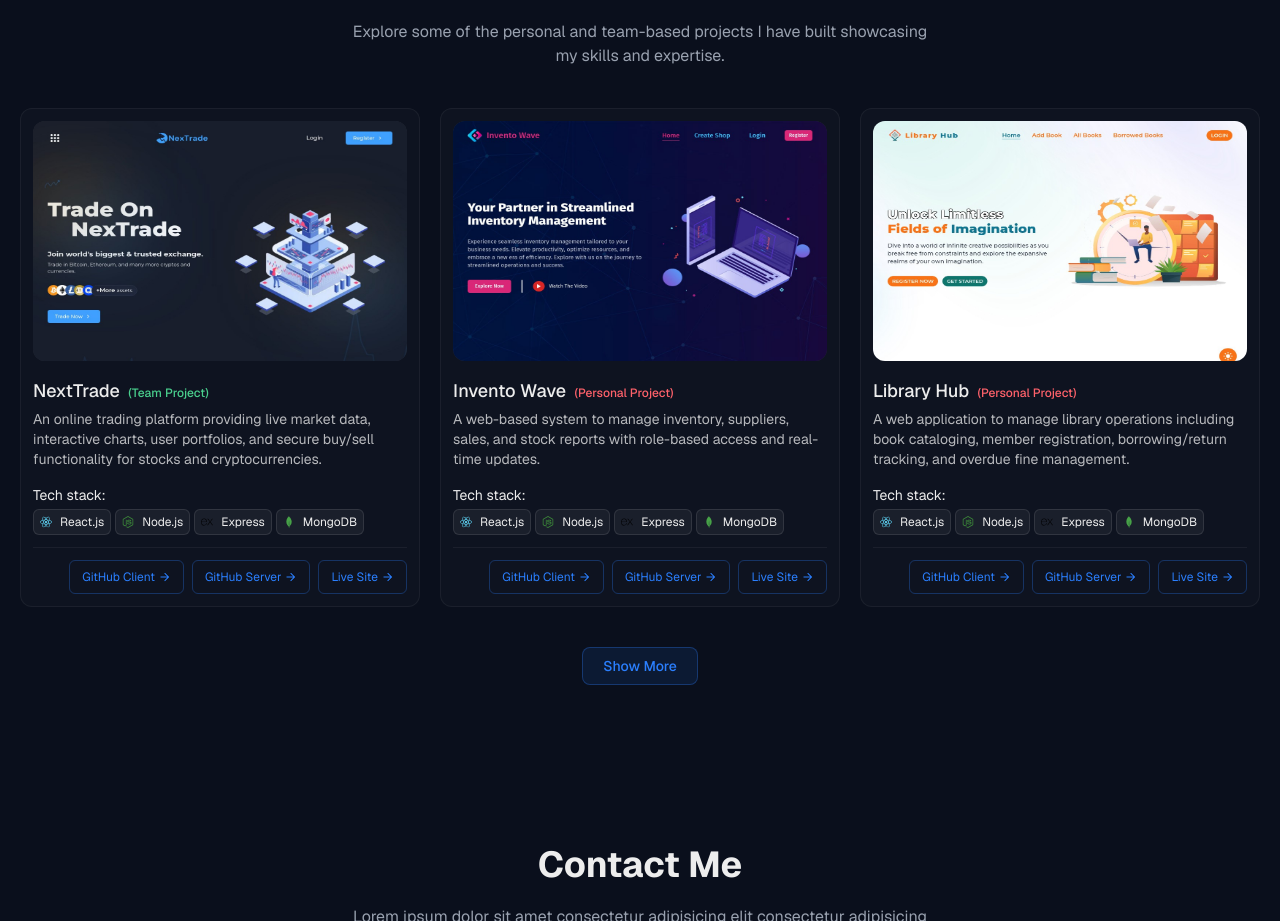
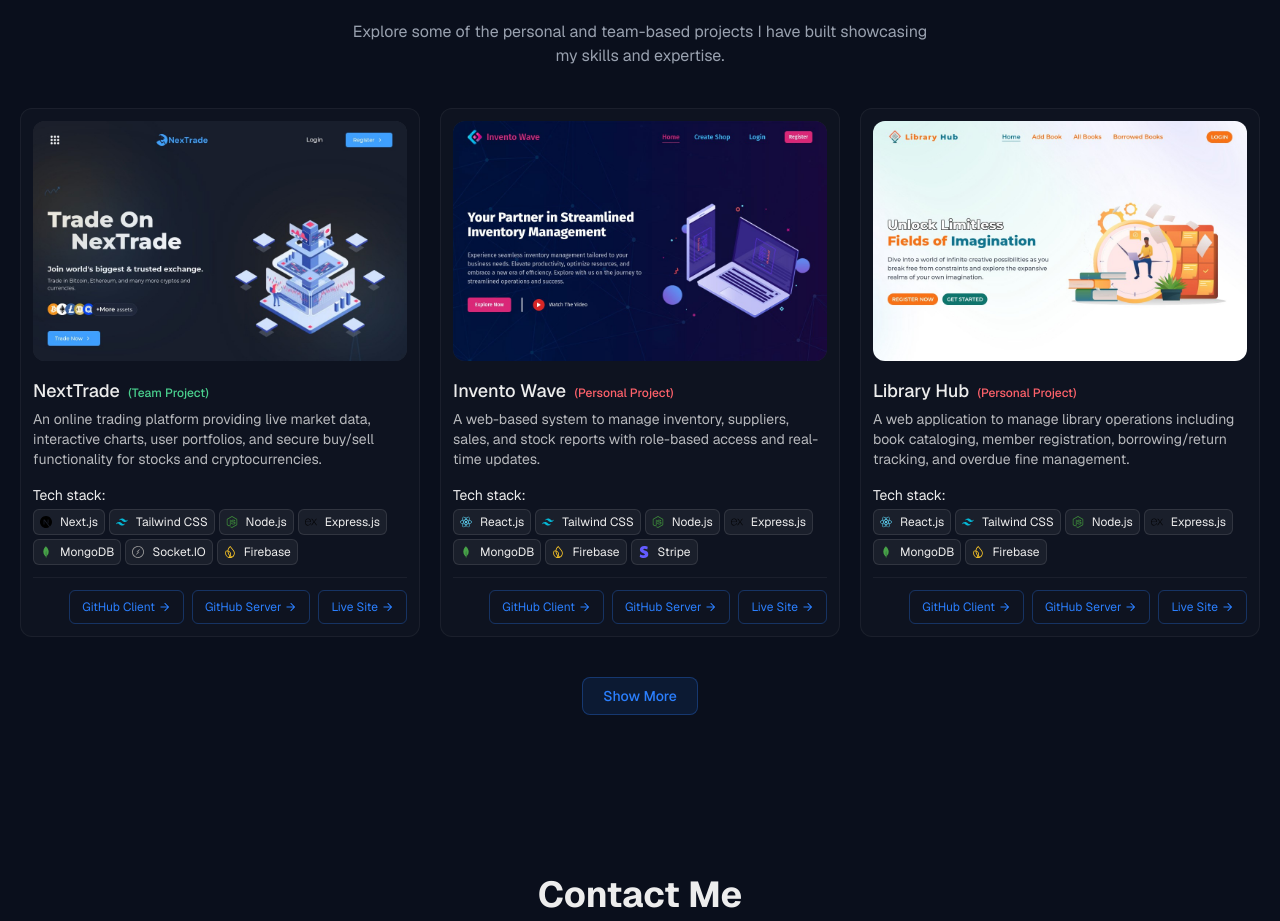
Before and after one commit to mdnuruzzamannirob/Portfolio, a Next.js app: page / in a window 1280 px wide. Shown: the part 2786-3707 px from the top of the page. Built offline with nearby package versions, Linux system fonts and the light colour scheme.

Commit message:
add link in project card

```diff
--- a/src/components/Projects.tsx
+++ b/src/components/Projects.tsx
@@ -36,19 +36,22 @@ const Projects = () => {
       <div className="grid grid-cols-1 gap-5 md:grid-cols-2 lg:grid-cols-3">
         {projects?.slice(0, visibleCount)?.map((project, index) => (
           <div
-            className="flex flex-col rounded-xl border border-white/5 bg-white/[2%] p-3"
+            className="group/card flex flex-col rounded-xl border border-white/5 bg-white/[2%] p-3"
             key={index}
           >
             <div className="flex-1 space-y-4 pb-3">
-              <div className="h-60 w-full rounded-xl bg-white/10">
+              <Link
+                href={project?.liveUrl}
+                className="block rounded-xl bg-white/10 transition group-hover/card:scale-[101%]"
+              >
                 <Image
                   alt=""
                   src={project?.image}
-                  width={500}
-                  height={500}
-                  className="size-full rounded-xl"
+                  width={374}
+                  height={240}
+                  className="h-60 w-full rounded-xl object-cover object-top"
                 />
-              </div>
+              </Link>
 
               <div className="space-y-1">
                 <h2 className="text-lg font-medium">
--- a/src/constants/projects.tsx
+++ b/src/constants/projects.tsx
@@ -1,5 +1,13 @@
 import { FaReact, FaNodeJs } from 'react-icons/fa';
-import { SiMongodb, SiExpress, SiNextdotjs, SiTailwindcss, SiSocketdotio } from 'react-icons/si';
+import {
+  SiMongodb,
+  SiExpress,
+  SiNextdotjs,
+  SiTailwindcss,
+  SiSocketdotio,
+  SiFirebase,
+  SiStripe,
+} from 'react-icons/si';
 
 export const projects = [
   {
@@ -7,10 +15,25 @@ export const projects = [
     description:
       'An online trading platform providing live market data, interactive charts, user portfolios, and secure buy/sell functionality for stocks and cryptocurrencies.',
     techStack: [
-      { name: 'React.js', icon: <FaReact className="size-full text-[#61DAFB]" /> },
+      {
+        name: 'Next.js',
+        icon: <SiNextdotjs className="size-full text-[#000000]" />,
+      },
+      {
+        name: 'Tailwind CSS',
+        icon: <SiTailwindcss className="size-full text-[#06B6D4]" />,
+      },
       { name: 'Node.js', icon: <FaNodeJs className="size-full text-[#3C873A]" /> },
-      { name: 'Express', icon: <SiExpress className="size-full text-[#000000]" /> },
+      { name: 'Express.js', icon: <SiExpress className="size-full text-[#000000]" /> },
       { name: 'MongoDB', icon: <SiMongodb className="size-full text-[#47A248]" /> },
+      {
+        name: 'Socket.IO',
+        icon: <SiSocketdotio className="size-full text-[#9C9C9C]" />,
+      },
+      {
+        name: 'Firebase',
+        icon: <SiFirebase className="size-full text-[#FFCA28]" />,
+      },
     ],
     image: '/nextrade.jpg',
     liveUrl: 'https://nextrade-front-end.vercel.app/',
@@ -26,9 +49,18 @@ export const projects = [
       'A web-based system to manage inventory, suppliers, sales, and stock reports with role-based access and real-time updates.',
     techStack: [
       { name: 'React.js', icon: <FaReact className="size-full text-[#61DAFB]" /> },
+      {
+        name: 'Tailwind CSS',
+        icon: <SiTailwindcss className="size-full text-[#06B6D4]" />,
+      },
       { name: 'Node.js', icon: <FaNodeJs className="size-full text-[#3C873A]" /> },
-      { name: 'Express', icon: <SiExpress className="size-full text-[#000000]" /> },
+      { name: 'Express.js', icon: <SiExpress className="size-full text-[#000000]" /> },
       { name: 'MongoDB', icon: <SiMongodb className="size-full text-[#47A248]" /> },
+      {
+        name: 'Firebase',
+        icon: <SiFirebase className="size-full text-[#FFCA28]" />,
+      },
+      { name: 'Stripe', icon: <SiStripe className="size-full text-[#635BFF]" /> },
     ],
     image: '/invento-wave.jpg',
     liveUrl: 'https://invento-wave.web.app/',
@@ -44,9 +76,17 @@ export const projects = [
       'A web application to manage library operations including book cataloging, member registration, borrowing/return tracking, and overdue fine management.',
     techStack: [
       { name: 'React.js', icon: <FaReact className="size-full text-[#61DAFB]" /> },
+      {
+        name: 'Tailwind CSS',
+        icon: <SiTailwindcss className="size-full text-[#06B6D4]" />,
+      },
       { name: 'Node.js', icon: <FaNodeJs className="size-full text-[#3C873A]" /> },
-      { name: 'Express', icon: <SiExpress className="size-full text-[#000000]" /> },
+      { name: 'Express.js', icon: <SiExpress className="size-full text-[#000000]" /> },
       { name: 'MongoDB', icon: <SiMongodb className="size-full text-[#47A248]" /> },
+      {
+        name: 'Firebase',
+        icon: <SiFirebase className="size-full text-[#FFCA28]" />,
+      },
     ],
     image: '/library-hub.jpg',
     liveUrl: 'https://library-hub-ef83f.web.app/',
@@ -61,9 +101,18 @@ export const projects = [
     description:
       'A modern car brand website featuring product showcases, model comparisons, booking test drives, and dealership locator.',
     techStack: [
-      { name: 'Next.js', icon: <SiNextdotjs className="size-full text-[#000000]" /> },
       { name: 'React.js', icon: <FaReact className="size-full text-[#61DAFB]" /> },
-      { name: 'Tailwind CSS', icon: <SiTailwindcss className="size-full text-[#06B6D4]" /> },
+      {
+        name: 'Tailwind CSS',
+        icon: <SiTailwindcss className="size-full text-[#06B6D4]" />,
+      },
+      { name: 'Node.js', icon: <FaNodeJs className="size-full text-[#3C873A]" /> },
+      { name: 'Express.js', icon: <SiExpress className="size-full text-[#000000]" /> },
+      { name: 'MongoDB', icon: <SiMongodb className="size-full text-[#47A248]" /> },
+      {
+        name: 'Firebase',
+        icon: <SiFirebase className="size-full text-[#FFCA28]" />,
+      },
     ],
     image: '/brand-shop.jpg',
     liveUrl: 'https://brand-shop-61d84.web.app/',
@@ -79,9 +128,14 @@ export const projects = [
       'A system to manage conferences with paper submission, peer review, schedules, and attendee registration.',
     techStack: [
       { name: 'React.js', icon: <FaReact className="size-full text-[#61DAFB]" /> },
-      { name: 'Node.js', icon: <FaNodeJs className="size-full text-[#3C873A]" /> },
-      { name: 'Express', icon: <SiExpress className="size-full text-[#000000]" /> },
-      { name: 'MongoDB', icon: <SiMongodb className="size-full text-[#47A248]" /> },
+      {
+        name: 'Tailwind CSS',
+        icon: <SiTailwindcss className="size-full text-[#06B6D4]" />,
+      },
+      {
+        name: 'Firebase',
+        icon: <SiFirebase className="size-full text-[#FFCA28]" />,
+      },
     ],
     image: '/confer.jpeg',
     liveUrl: 'https://confer-42442.web.app/',
```
Also changed, not shown: src/constants/techStack.tsx (+2 -14 lines).
